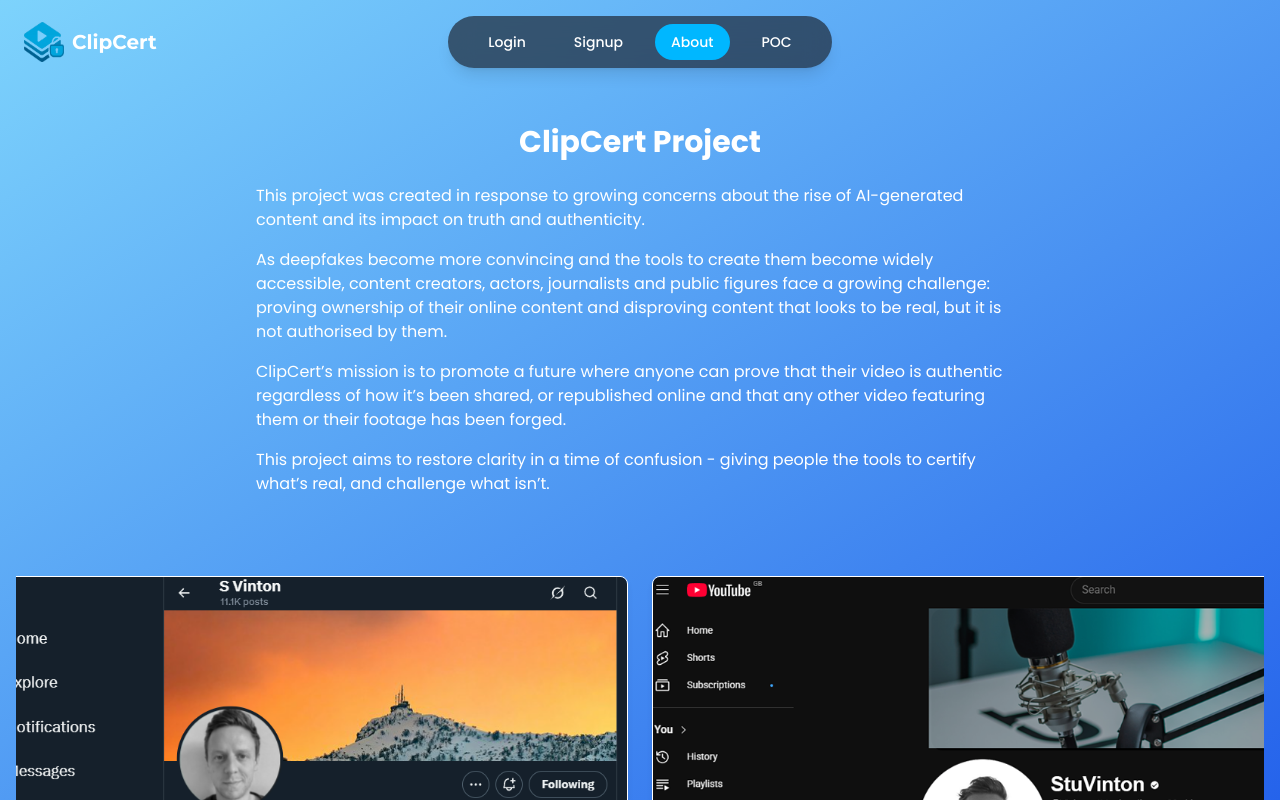
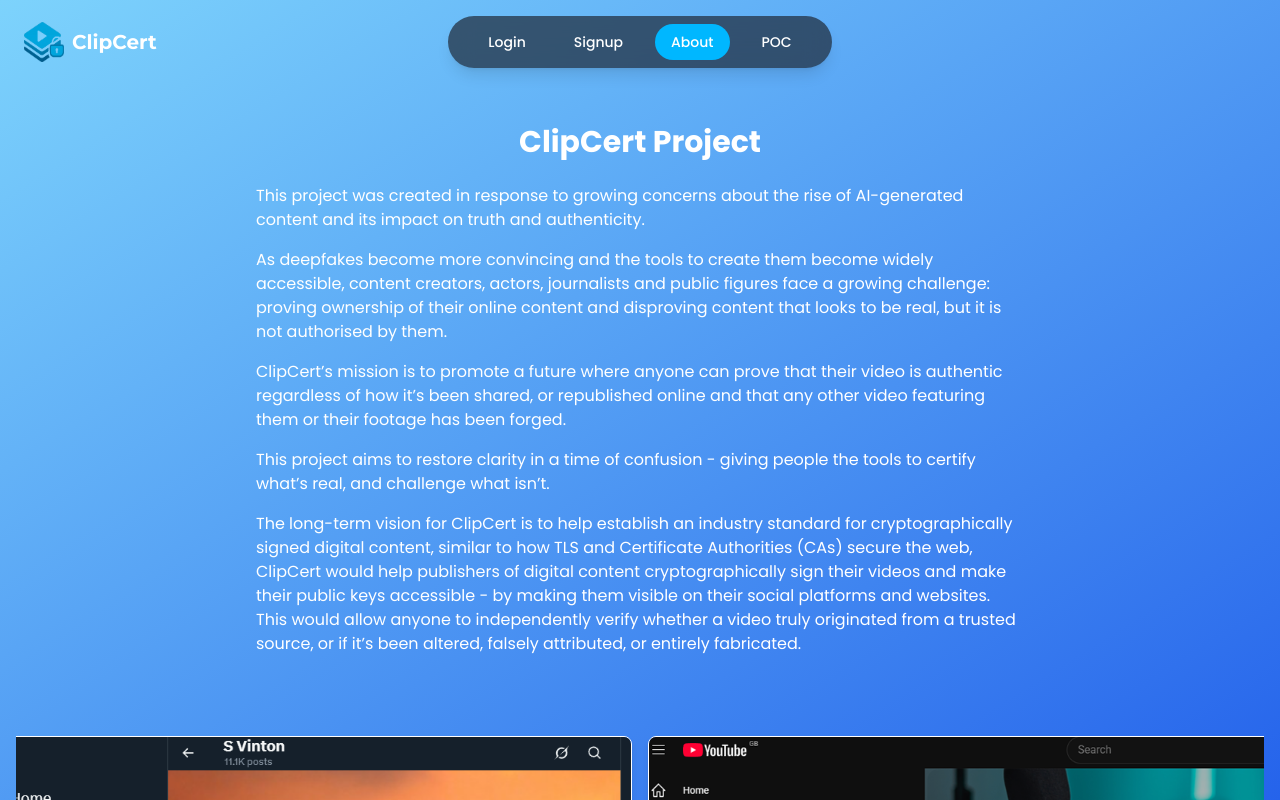
Before and after one commit to Vintr0n/AuthentiClip, a React (Vite) app in the folder frontend/: page /about in a window 1280 px wide. Built offline with nearby package versions, Linux system fonts and the light colour scheme.

Commit message:
About v6

```diff
--- a/frontend/src/pages/About.jsx
+++ b/frontend/src/pages/About.jsx
@@ -25,11 +25,14 @@ ClipCert’s mission is to promote a future where anyone can prove that their vi
 This project aims to restore clarity in a time of confusion - giving people the tools to certify what’s real, and challenge what isn’t.
         </p>
 
+        <p className="mb-4 text-white">
+The long-term vision for ClipCert is to help establish an industry standard for cryptographically signed digital content, similar to how TLS and Certificate Authorities (CAs) secure the web, ClipCert would help publishers of digital content cryptographically sign their videos and make their public keys accessible - by making them visible on their social platforms and websites. This would allow anyone to independently verify whether a video truly originated from a trusted source, or if it’s been altered, falsely attributed, or entirely fabricated.
+        </p>
       </div>
 
       {/* Wide Image Section */}
       <div className="w-full px-4 mb-16">
-        <div className="flex flex-col md:flex-row justify-center items-center gap-6">
+        <div className="flex flex-col md:flex-row justify-center items-center gap-4">
           <img
             src={twitterImg}
             alt="Twitter Example"
```
